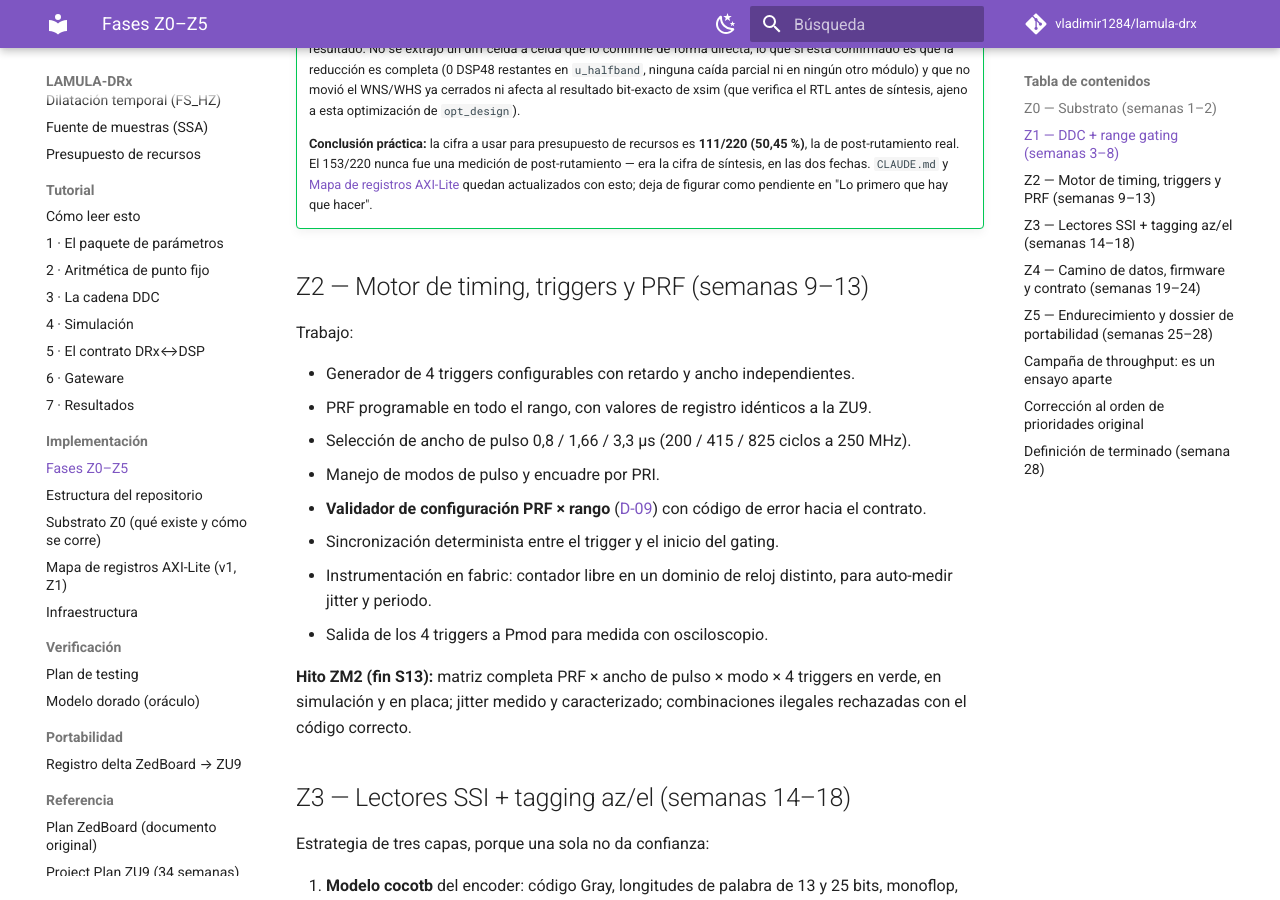
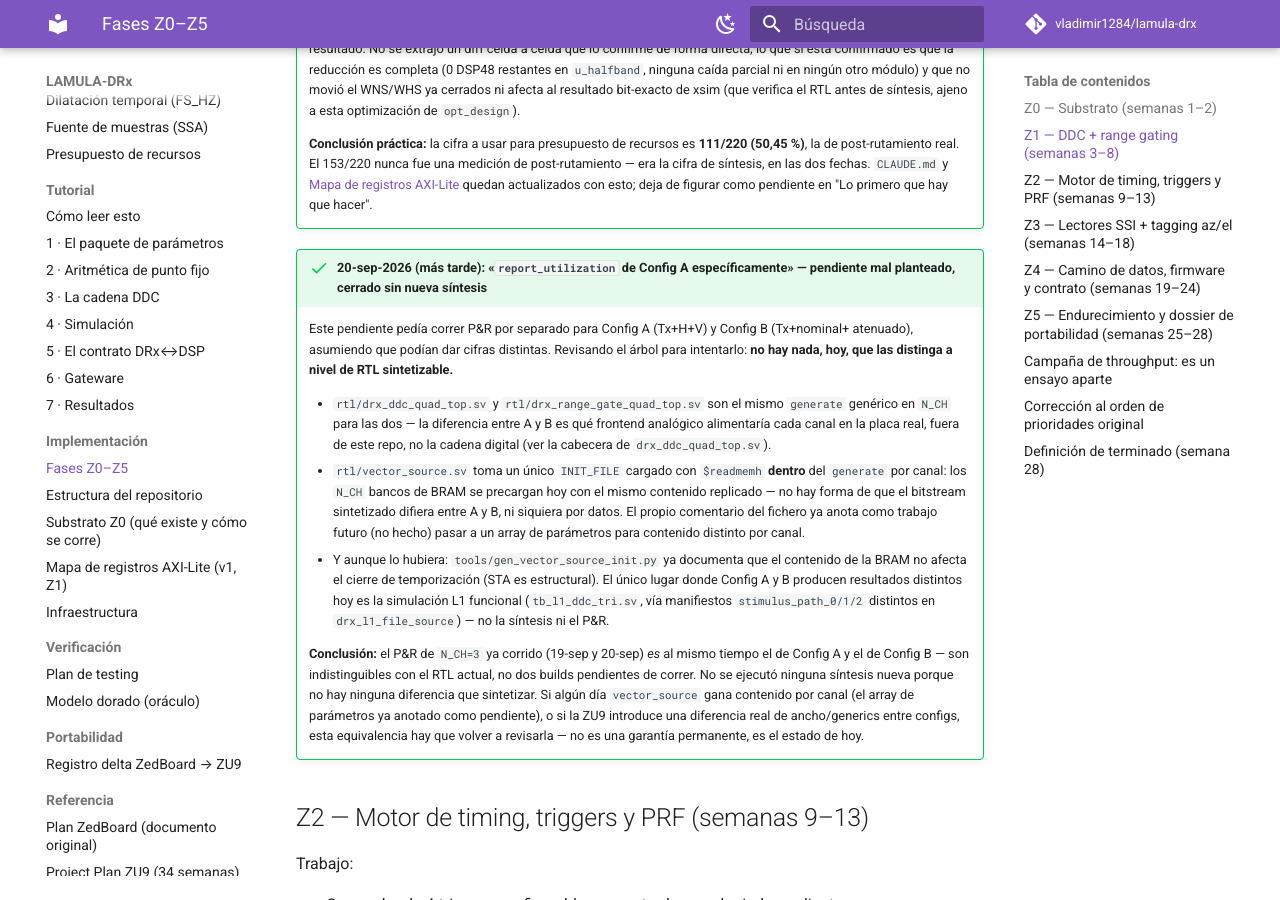
Before and after one commit to vladimir1284/lamula-drx, an MkDocs documentation site: the page built from docs/implementacion/fases.md, in a window 1280 px wide and 900 px high, scrolled down 9134 px. Built offline with MkDocs 1.6.1 and Material for MkDocs 9.7.7, drawn with Linux system fonts in a browser that asks for light colours; comment, search, counter and statistics services are not loaded.

Commit message:
Z1: cierra el pendiente de "Config A especifica" -- no hay sintesis nueva que correr
Config A (Tx+H+V) y Config B (Tx+nominal+atenuado) no tienen, hoy, ninguna
diferencia sintetizable: drx_ddc_quad_top.sv/drx_range_gate_quad_top.sv usan
el mismo generate generico en N_CH, y vector_source.sv precarga los N_CH
bancos de BRAM con el mismo INIT_FILE replicado -- no hay contenido distinto
por canal todavia. El P&R de N_CH=3 ya corrido (19-sep, 20-sep) es a la vez
el de Config A y el de Config B. Sin cambios de RTL; deja de figurar como
pendiente en CLAUDE.md.

Co-Authored-By: Claude Sonnet 5 <noreply@anthropic.com>

```diff
--- a/docs/implementacion/fases.md
+++ b/docs/implementacion/fases.md
@@ -426,6 +426,32 @@ original, menos JESD y menos DMA.
     de síntesis, en las dos fechas. `CLAUDE.md` y [Mapa de registros AXI-Lite](registros.md#verificacion)
     quedan actualizados con esto; deja de figurar como pendiente en "Lo primero que hay que hacer".
 
+!!! success "20-sep-2026 (más tarde): «`report_utilization` de Config A específicamente» — pendiente mal planteado, cerrado sin nueva síntesis"
+    Este pendiente pedía correr P&R por separado para Config A (Tx+H+V) y Config B (Tx+nominal+
+    atenuado), asumiendo que podían dar cifras distintas. Revisando el árbol para intentarlo:
+    **no hay nada, hoy, que las distinga a nivel de RTL sintetizable.**
+
+    - `rtl/drx_ddc_quad_top.sv` y `rtl/drx_range_gate_quad_top.sv` son el mismo `generate` genérico
+      en `N_CH` para las dos — la diferencia entre A y B es qué frontend analógico alimentaría cada
+      canal en la placa real, fuera de este repo, no la cadena digital (ver la cabecera de
+      `drx_ddc_quad_top.sv`).
+    - `rtl/vector_source.sv` toma un único `INIT_FILE` cargado con `$readmemh` **dentro** del
+      `generate` por canal: los `N_CH` bancos de BRAM se precargan hoy con el mismo contenido
+      replicado — no hay forma de que el bitstream sintetizado difiera entre A y B, ni siquiera por
+      datos. El propio comentario del fichero ya anota como trabajo futuro (no hecho) pasar a un
+      array de parámetros para contenido distinto por canal.
+    - Y aunque lo hubiera: `tools/gen_vector_source_init.py` ya documenta que el contenido de la BRAM
+      no afecta el cierre de temporización (STA es estructural). El único lugar donde Config A y B
+      producen resultados distintos hoy es la simulación L1 funcional (`tb_l1_ddc_tri.sv`, vía
+      manifiestos `stimulus_path_0/1/2` distintos en `drx_l1_file_source`) — no la síntesis ni el P&R.
+
+    **Conclusión:** el P&R de `N_CH=3` ya corrido (19-sep y 20-sep) *es* al mismo tiempo el de
+    Config A y el de Config B — son indistinguibles con el RTL actual, no dos builds pendientes de
+    correr. No se ejecutó ninguna síntesis nueva porque no hay ninguna diferencia que sintetizar.
+    Si algún día `vector_source` gana contenido por canal (el array de parámetros ya anotado como
+    pendiente), o si la ZU9 introduce una diferencia real de ancho/generics entre configs, esta
+    equivalencia hay que volver a revisarla — no es una garantía permanente, es el estado de hoy.
+
 ## Z2 — Motor de timing, triggers y PRF (semanas 9–13) { #z2 }
 
 Trabajo:
```
Also changed, not shown: CLAUDE.md (+7 -3 lines).
